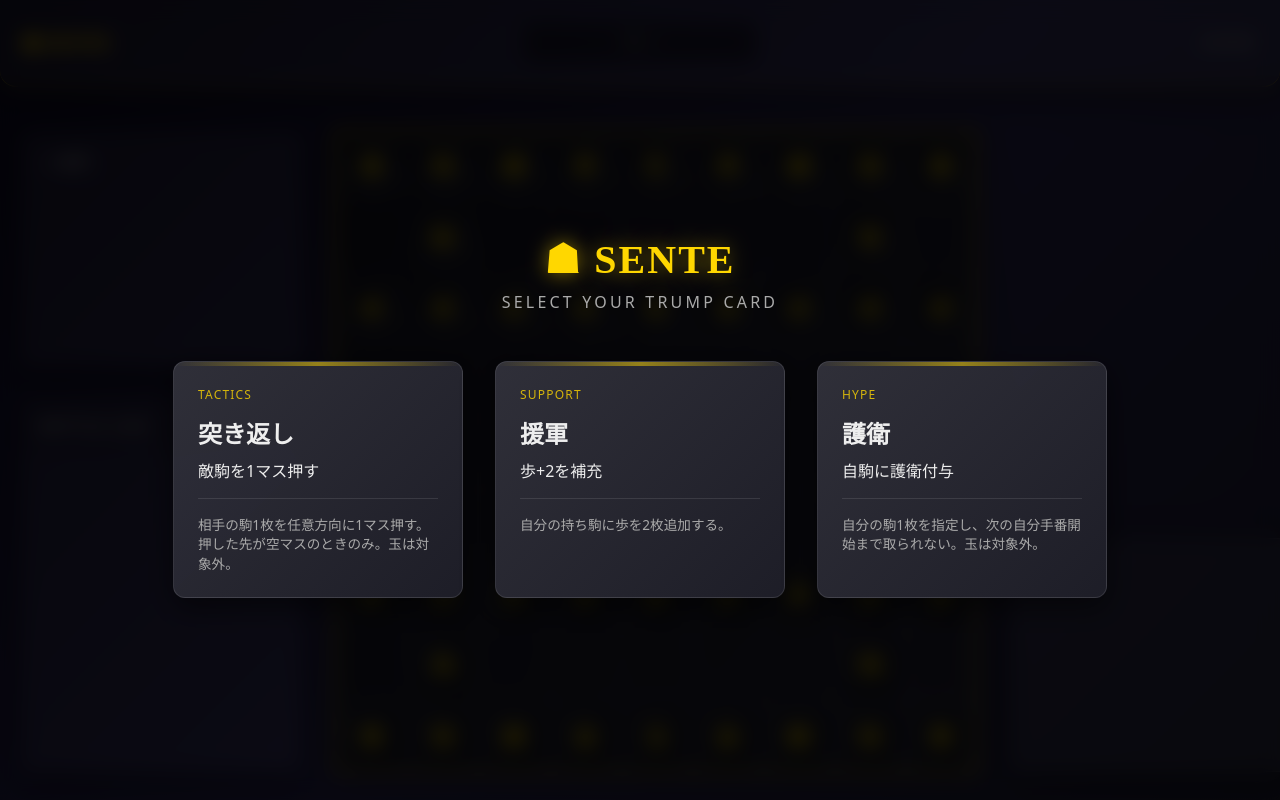
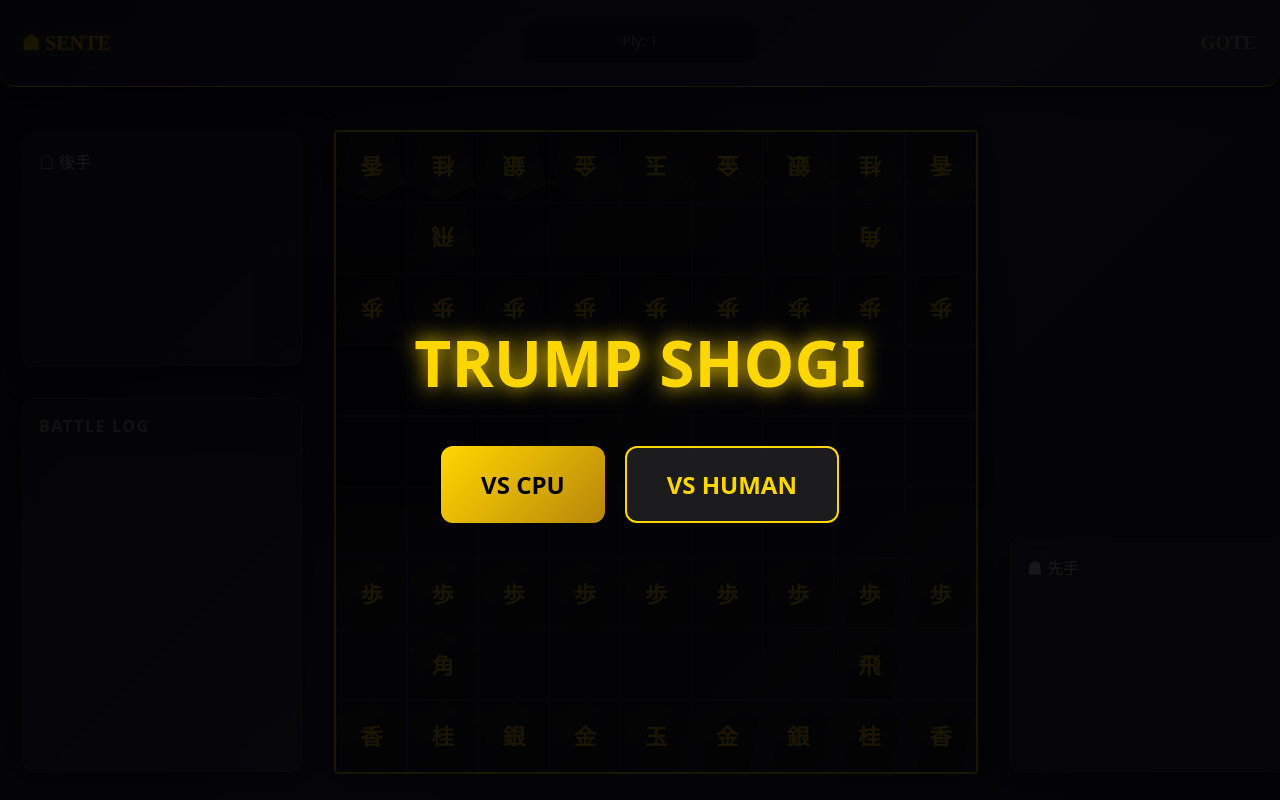
Before and after one commit to ryo909/shogi, a React (Vite) app: page / in a window 1280 px wide. Built offline with nearby package versions, Linux system fonts and the light colour scheme.

Commit message:
Fix: Block user input during AI turn

```diff
--- a/src/App.tsx
+++ b/src/App.tsx
@@ -1,4 +1,4 @@
-import { useState } from 'react';
+import { useState, useEffect } from 'react';
 import './App.css';
 import { ShogiGame } from './game/shogi';
 import type { GameState, MoveRecord, PieceType, Player, Position } from './game/types';
@@ -28,10 +28,34 @@
   const [activeTrumpId, setActiveTrumpId] = useState<string | null>(null);
   const [trumpTargets, setTrumpTargets] = useState<Position[]>([]);
 
+  // Game Mode State
+  const [gameMode, setGameMode] = useState<'PvP' | 'PvEA' | null>(null); // null = Title Screen
+
   // Update logic helper
   const updateState = () => {
     setGameState({ ...gameInstance.state });
   };
+
+  // AI Turn Handling
+  useEffect(() => {
+    if (gameMode === 'PvEA' && gameState.turn === 'gote' && !gameState.winner) {
+      // AI Turn
+      const timer = setTimeout(() => {
+        // Simple AI Logic
+        import('./game/ai').then(({ getBestMove }) => {
+          const bestMove = getBestMove(gameInstance, 'gote');
+          if (bestMove) {
+            gameInstance.state = gameInstance.applyMove(gameInstance.state, bestMove);
+            updateState();
+          } else {
+            // Resign or stuck?
+            console.log("AI Resigns");
+          }
+        });
+      }, 1000);
+      return () => clearTimeout(timer);
+    }
+  }, [gameState.turn, gameMode, gameState.winner]);
 
   const handleCardSelect = (card: TrumpCardData) => {
     if (!cardSelectionPlayer) return;
@@ -41,7 +65,21 @@
 
     // Next player or Finish
     if (cardSelectionPlayer === 'sente') {
-      setCardSelectionPlayer('gote');
+      if (gameMode === 'PvEA') {
+        // CPU auto-selects card
+        // Randomly pick one for Gote
+        const tactics = TRUMP_CARDS.filter(c => c.category === 'TACTICS');
+        const support = TRUMP_CARDS.filter(c => c.category === 'SUPPORT');
+        const hype = TRUMP_CARDS.filter(c => c.category === 'HYPE');
+        const all = [...tactics, ...support, ...hype];
+        const randomCard = all[Math.floor(Math.random() * all.length)];
+        gameInstance.state.trumpCards['gote'].chosenCardId = randomCard.id;
+
+        setCardSelectionPlayer(null); // Finish
+        updateState();
+      } else {
+        setCardSelectionPlayer('gote');
+      }
     } else {
       setCardSelectionPlayer(null); // Finish selection
       updateState();
@@ -51,6 +89,10 @@
   const onUseTrump = () => {
     // Get current player's card
     const player = gameState.turn;
+
+    // Block Human using Trump on AI turn
+    if (gameMode === 'PvEA' && player === 'gote') return;
+
     const cardId = gameState.trumpCards[player].chosenCardId;
     if (!cardId || gameState.trumpCards[player].used) return;
 
@@ -73,6 +115,9 @@
 
   // Handle Board Click
   const onSquareClick = (pos: Position) => {
+    // Block input during AI turn
+    if (gameMode === 'PvEA' && gameState.turn === 'gote') return;
+
     const { x, y } = pos;
     // const isSente = gameState.turn === 'sente';
 
@@ -251,6 +296,9 @@
   };
 
   const onHandPieceClick = (type: PieceType, player: Player) => {
+    // Block input during AI turn
+    if (gameMode === 'PvEA' && gameState.turn === 'gote') return;
+
     if (player !== gameState.turn) return;
 
     // Toggle
@@ -268,7 +316,46 @@
 
   return (
     <div className="app-container">
-      {cardSelectionPlayer && <CardSelector player={cardSelectionPlayer} onSelect={handleCardSelect} />}
+      {/* Title Screen / Mode Selection */}
+      {!gameMode && (
+        <div style={{
+          position: 'fixed', top: 0, left: 0, right: 0, bottom: 0,
+          backgroundColor: 'rgba(0,0,0,0.9)',
+          display: 'flex', flexDirection: 'column',
+          alignItems: 'center', justifyContent: 'center',
+          zIndex: 2000, color: 'white'
+        }}>
+          <h1 style={{ fontSize: '4rem', marginBottom: '40px', color: '#ffd700', textShadow: '0 0 20px #ffd700' }}>TRUMP SHOGI</h1>
+          <div style={{ display: 'flex', gap: '20px' }}>
+            <button
+              onClick={() => setGameMode('PvEA')}
+              style={{
+                padding: '20px 40px', fontSize: '1.5rem',
+                background: 'linear-gradient(135deg, #ffd700, #b8860b)',
+                border: 'none', borderRadius: '12px', cursor: 'pointer',
+                color: 'black', fontWeight: 'bold'
+              }}
+            >
+              VS CPU
+            </button>
+            <button
+              onClick={() => setGameMode('PvP')}
+              style={{
+                padding: '20px 40px', fontSize: '1.5rem',
+                background: 'rgba(255,255,255,0.1)',
+                border: '2px solid #ffd700', borderRadius: '12px', cursor: 'pointer',
+                color: '#ffd700', fontWeight: 'bold'
+              }}
+            >
+              VS HUMAN
+            </button>
+          </div>
+        </div>
+      )}
+
+      {cardSelectionPlayer && (gameMode === 'PvP' || (gameMode === 'PvEA' && cardSelectionPlayer === 'sente')) &&
+        <CardSelector player={cardSelectionPlayer} onSelect={handleCardSelect} />
+      }
 
       <GameInfo state={gameState} onUseTrump={onUseTrump} />
 
--- /dev/null
+++ b/src/game/ai.ts
@@ -0,0 +1,93 @@
+import { ShogiGame } from './shogi';
+import type { MoveRecord, Player, PieceType } from './types';
+
+// Simple heuristic values
+const PIECE_VALUES: Record<PieceType, number> = {
+    'P': 100,
+    'L': 300,
+    'N': 400,
+    'S': 500,
+    'G': 600,
+    'B': 800,
+    'R': 1000,
+    'K': 10000,
+    '+P': 600, // Tokin is Gold
+    '+L': 600,
+    '+N': 600,
+    '+S': 600,
+    '+B': 1000, // Horse
+    '+R': 1200  // Dragon
+};
+
+export const getBestMove = (game: ShogiGame, player: Player): MoveRecord | null => {
+    // 1. Get all legal moves
+    // We need to iterate all board pieces and hand pieces
+    const legalMoves: MoveRecord[] = [];
+    const state = game.state;
+
+    // Board Moves
+    for (let y = 0; y < 9; y++) {
+        for (let x = 0; x < 9; x++) {
+            const piece = state.board[y][x];
+            if (piece && piece.owner === player) {
+                const moves = game.getLegalMoves({ x, y });
+                legalMoves.push(...moves);
+            }
+        }
+    }
+
+    // Hand Drops
+    const hand = state.hands[player];
+    for (const type of Object.keys(hand) as PieceType[]) {
+        if (hand[type as keyof typeof hand] > 0) {
+            const drops = game.getDropMoves(type, player);
+            legalMoves.push(...drops);
+        }
+    }
+
+    if (legalMoves.length === 0) return null; // Resign
+
+    // 2. Evaluate Moves
+    // Priority 1: Checkmate (Capture King) - Though specific King capture checks usually happen during move application.
+    // getLegalMoves usually filters self-check, but doesn't guarantee checkmate unless we look ahead.
+    // For this simple AI, we just look for high value captures.
+
+    let bestMove = legalMoves[0];
+    let maxScore = -Infinity;
+
+    // Randomize slightly to avoid deterministic loops
+    const shuffledMoves = legalMoves.sort(() => Math.random() - 0.5);
+
+    for (const move of shuffledMoves) {
+        let score = 0;
+
+        // Factor 1: Capture Value
+        if (!move.drop) {
+            const targetSq = state.board[move.to.y][move.to.x];
+            if (targetSq) {
+                if (targetSq.type === 'K') return move; // WIN
+                score += PIECE_VALUES[targetSq.type];
+            }
+        }
+
+        // Factor 2: Promotion
+        if (move.promoted) {
+            score += 200; // Bonus for promoting
+        }
+
+        // Factor 3: Safety (very basic)
+        // Avoid moving into immediate capture? Too complex for this step.
+        // But maybe prefer drops that are aggressive?
+
+        // Factor 4: Center Control (Bonus for moving towards center)
+        const distFromCenter = Math.abs(move.to.x - 4) + Math.abs(move.to.y - 4);
+        score -= distFromCenter * 10;
+
+        if (score > maxScore) {
+            maxScore = score;
+            bestMove = move;
+        }
+    }
+
+    return bestMove;
+};
```
